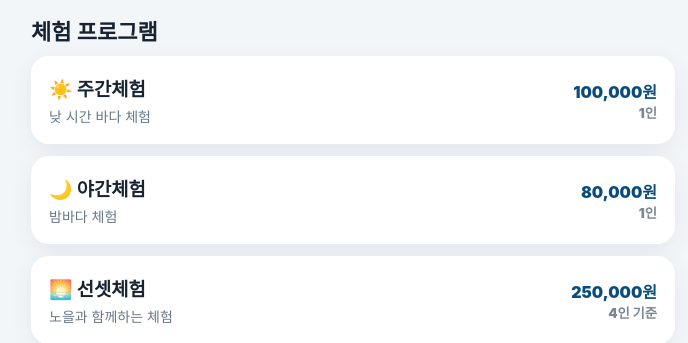
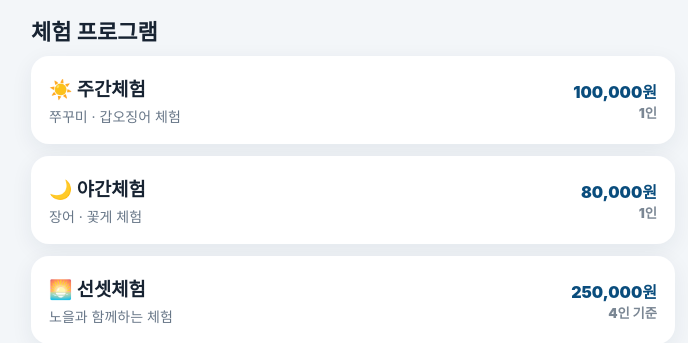
Before and after one commit to kimkyunghwan007/hunter-booking, a Flask app: page / in a window 1280 px wide. Shown: the part 884-1227 px from the top of the page, without its empty margins (287-975 px from the left). Run offline with Flask 3, Linux system fonts and the light colour scheme; data that the repository does not hold is empty; some libraries are stand-ins or nearby versions.

Commit message:
Update program descriptions and prices in index.html

```diff
--- a/templates/index.html
+++ b/templates/index.html
@@ -23,8 +23,8 @@ label{display:block;font-weight:800;margin:13px 0 7px}select,input{width:100%;pa
 </header>
 <main>
 <h2 class="title">체험 프로그램</h2>
-<div class="card program"><div><h3>☀️ 주간체험</h3><p>낮 시간 바다 체험</p></div><div class="price">100,000원<small>1인</small></div></div>
-<div class="card program"><div><h3>🌙 야간체험</h3><p>밤바다 체험</p></div><div class="price">80,000원<small>1인</small></div></div>
+<div class="card program"><div><h3>☀️ 주간체험</h3><p>쭈꾸미 · 갑오징어 체험</p></div><div class="price">100,000원<small>1인</small></div></div>
+<div class="card program"><div><h3>🌙 야간체험</h3><p>장어 · 꽃게 체험</p></div><div class="price">80,000원<small>1인</small></div></div>
 <div class="card program"><div><h3>🌅 선셋체험</h3><p>노을과 함께하는 체험</p></div><div class="price">250,000원<small>4인 기준</small></div></div>
 
 <div class="quick">
```
